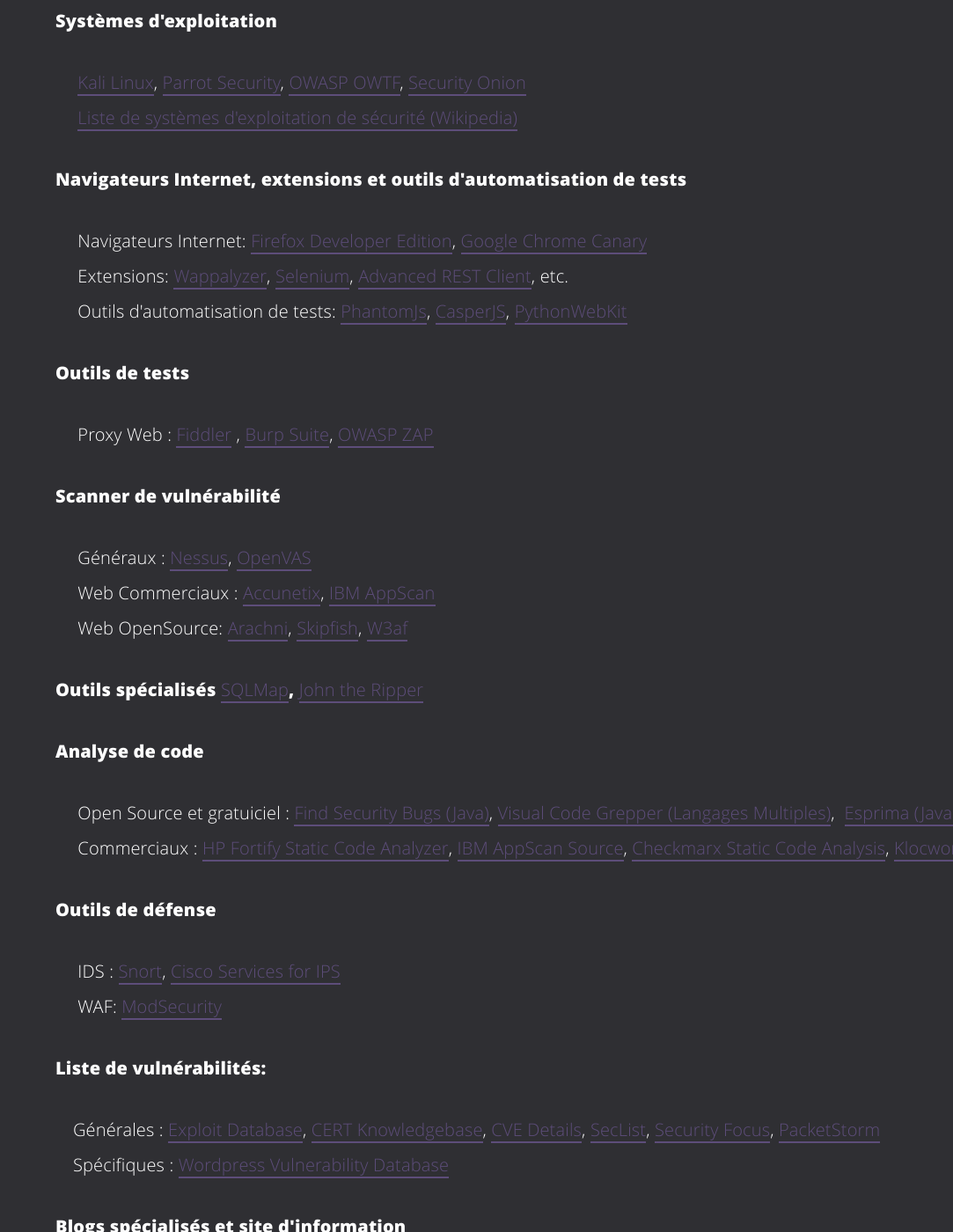
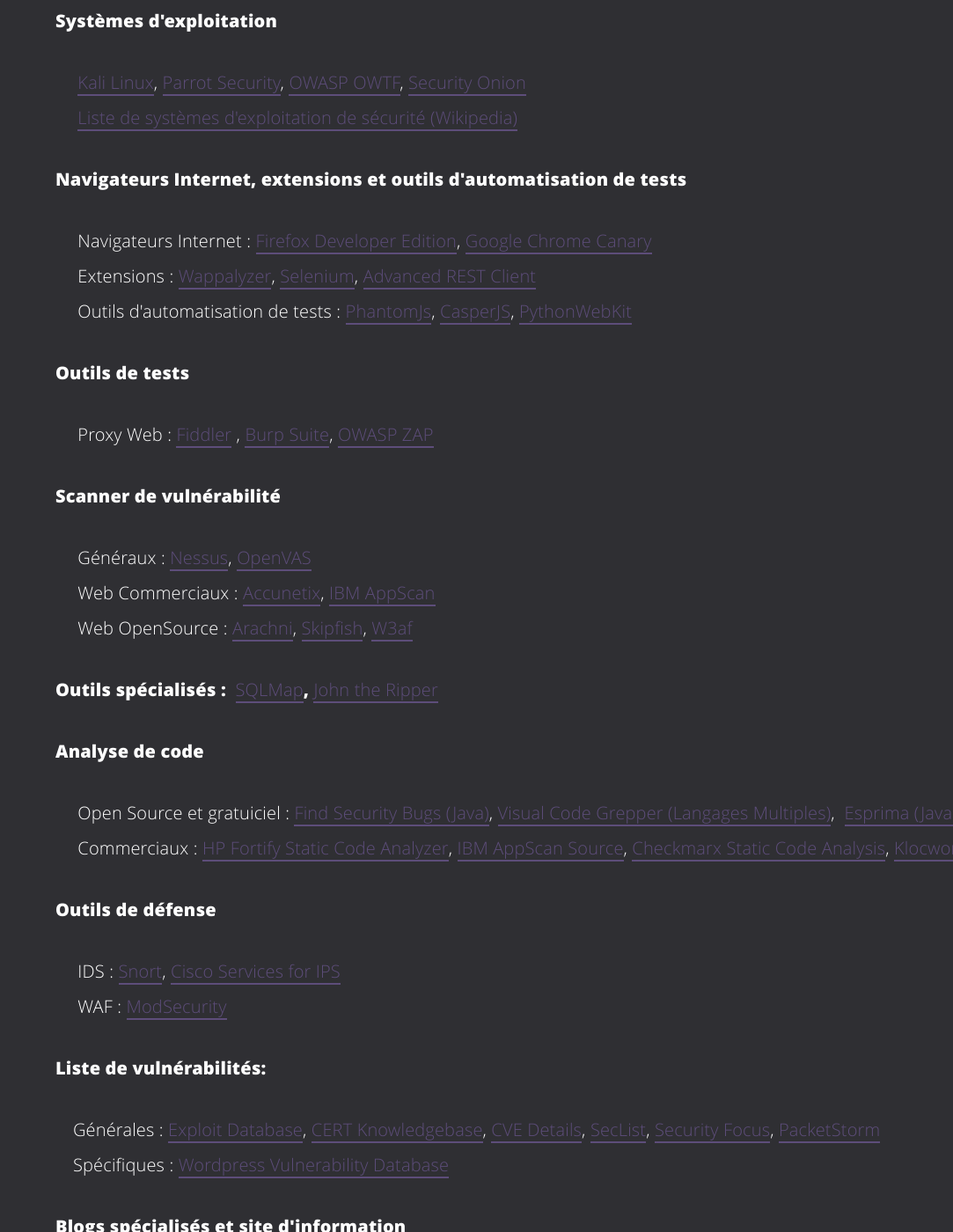
Before and after one commit to SpyVsCat5/SpyVsCat5.github.io, a Jekyll site: the page built from laboratory.html, in a window 1280 px wide and 1400 px high, scrolled down 1760 px. Shown: the whole window at 88% size, without its empty margins (197-1280 px from the left). Built offline with Jekyll 4.4.1, drawn with Linux system fonts in a browser that asks for light colours; some of the changed text lies outside the part shown.

Commit message:
Deux points et espace

```diff
--- a/laboratory.html
+++ b/laboratory.html
@@ -91,13 +91,13 @@ permalink: /laboratory/index.html
 			<h4 class="svc-lab-title"><strong>Navigateurs Internet, extensions et outils d'automatisation de tests&nbsp;</strong></h4>
 			<ul class="svc-lab-description">
 				<li>
-					<span lang="EN-US">Navigateurs Internet:&nbsp;</span><a rel="noopener" target="_blank"><span lang="EN-US">Firefox Developer Edition</span></a><span lang="EN-US">,&nbsp;</span><a rel="noopener" target="_blank"><span lang="EN-US">Google Chrome Canary</span></a>
+					<span lang="EN-US">Navigateurs Internet :&nbsp;</span><a rel="noopener" target="_blank"><span lang="EN-US">Firefox Developer Edition</span></a><span lang="EN-US">,&nbsp;</span><a rel="noopener" target="_blank"><span lang="EN-US">Google Chrome Canary</span></a>
 				</li>
 				<li >
-					<span lang="EN-US">Extensions:&nbsp;</span><a href="https://wappalyzer.com/" rel="noopener" target="_blank"><span lang="EN-US">Wappalyzer</span></a><span lang="EN-US">,&nbsp;</span><a href="http://www.seleniumhq.org/" rel="noopener" target="_blank"><span lang="EN-US">Seleni<wbr>um</span></a><span lang="EN-US">,&nbsp;</span><a href="https://chrome.google.com/webstore/detail/advanced-rest-client/hgmloofddffdnphfgcellkdfbfbjeloo" rel="noopener" target="_blank"><span lang="EN-US">Advanced REST Client</span></a><span lang="EN-US">, etc.</span>
+					<span lang="EN-US">Extensions :&nbsp;</span><a href="https://wappalyzer.com/" rel="noopener" target="_blank"><span lang="EN-US">Wappalyzer</span></a><span lang="EN-US">,&nbsp;</span><a href="http://www.seleniumhq.org/" rel="noopener" target="_blank"><span lang="EN-US">Seleni<wbr>um</span></a><span lang="EN-US">,&nbsp;</span><a href="https://chrome.google.com/webstore/detail/advanced-rest-client/hgmloofddffdnphfgcellkdfbfbjeloo" rel="noopener" target="_blank"><span lang="EN-US">Advanced REST Client</span></a><span lang="EN-US"></span>
 				</li>
 				<li >
-					Outils d'automatisation de tests:&nbsp;<a href="http://phantomjs.org/" rel="noopener" target="_blank">PhantomJs</a>,&nbsp;<a href="http://casperjs.org/" rel="noopener" target="_blank">CasperJS</a>,&nbsp;<a href="https://wiki.python.org/moin/PythonWebKit" rel="noopener" target="_blank">Py<wbr>thonWebKit</a>
+					Outils d'automatisation de tests :&nbsp;<a href="http://phantomjs.org/" rel="noopener" target="_blank">PhantomJs</a>,&nbsp;<a href="http://casperjs.org/" rel="noopener" target="_blank">CasperJS</a>,&nbsp;<a href="https://wiki.python.org/moin/PythonWebKit" rel="noopener" target="_blank">Py<wbr>thonWebKit</a>
 				</li>
 			</ul>
 			<h4 class="svc-lab-title"><strong>Outils de tests&nbsp;</strong></h4>
@@ -115,10 +115,10 @@ permalink: /laboratory/index.html
 					Web Commerciaux :&nbsp;<a href="http://www.acunetix.com/" rel="noopener" target="_blank">Accunetix</a>,&nbsp;<a rel="noopener" target="_blank">IBM AppScan</a>
 				</li>
 				<li >
-					Web OpenSource:&nbsp;<a href="http://www.arachni-scanner.com/" rel="noopener" target="_blank">Arachni</a>,&nbsp;<a href="https://github.com/spinkham/skipfish" rel="noopener" target="_blank">Skipfish</a>,<wbr>&nbsp;<a href="https://github.com/andresriancho/w3af" rel="noopener" target="_blank">W3af</a>
+					Web OpenSource :&nbsp;<a href="http://www.arachni-scanner.com/" rel="noopener" target="_blank">Arachni</a>,&nbsp;<a href="https://github.com/spinkham/skipfish" rel="noopener" target="_blank">Skipfish</a>,<wbr>&nbsp;<a href="https://github.com/andresriancho/w3af" rel="noopener" target="_blank">W3af</a>
 				</li>
 			</ul>
-			<h4 class="svc-lab-title"><strong>Outils sp&eacute;cialis&eacute;s</strong>&nbsp;<a href="http://sqlmap.org/" rel="noopener" target="_blank">SQLMap</a>,&nbsp;<a href="http://www.openwall.com/john/" rel="noopener" target="_blank">John the Ripper</a></h4>
+			<h4 class="svc-lab-title"><strong>Outils sp&eacute;cialis&eacute;s : </strong>&nbsp;<a href="http://sqlmap.org/" rel="noopener" target="_blank">SQLMap</a>,&nbsp;<a href="http://www.openwall.com/john/" rel="noopener" target="_blank">John the Ripper</a></h4>
 			<h4 class="svc-lab-title"><strong>Analyse de code</strong></h4>
 			<ul class="svc-lab-description">
 				<li >
@@ -135,7 +135,7 @@ permalink: /laboratory/index.html
 					<span lang="EN-US">IDS :&nbsp;</span><a href="https://www.snort.org/" rel="noopener" target="_blank"><span lang="EN-US">Snort</span></a><span lang="EN-US">,&nbsp;</span><a rel="noopener" target="_blank"><span lang="EN-US">Cisco Services for IPS</span></a>
 				</li>
 				<li >
-					WAF:&nbsp;<a href="https://modsecurity.org/" rel="noopener" target="_blank">ModSecurity</a>
+					WAF :&nbsp;<a href="https://modsecurity.org/" rel="noopener" target="_blank">ModSecurity</a>
 				</li>
 			</ul>
 			<h4 class="svc-lab-title">Liste de vuln&eacute;rabilit&eacute;s:</h4>
@@ -147,9 +147,9 @@ permalink: /laboratory/index.html
 			</ul class="svc-lab-description">
 			<h4 class="svc-lab-title">Blogs sp&eacute;cialis&eacute;s et site d'information</h4>
 			<ul class="svc-lab-description">
-				<li>Blog:&nbsp;<a href="https://krebsonsecurity.com/">Krebs on Security</a>,&nbsp;<a href="https://www.schneier.com/">Scheiner On Security</a>, <a href="https://googleprojectzero.blogspot.ca/">Google Project Zero</a>
+				<li>Blog :&nbsp;<a href="https://krebsonsecurity.com/">Krebs on Security</a>,&nbsp;<a href="https://www.schneier.com/">Scheiner On Security</a>, <a href="https://googleprojectzero.blogspot.ca/">Google Project Zero</a>
 				</li>
-				<li>Sites d'information:&nbsp;<a href="http://thehackernews.com/">The Hacker News</a>,&nbsp;<a href="https://www.cnet.com/topics/security/">CNET</a>,&nbsp;<a href="https://www.wired.com/category/security/">Wired</a>
+				<li>Sites d'information :&nbsp;<a href="http://thehackernews.com/">The Hacker News</a>,&nbsp;<a href="https://www.cnet.com/topics/security/">CNET</a>,&nbsp;<a href="https://www.wired.com/category/security/">Wired</a>
 				</li>
 			</ul>
 		</figure>
```
